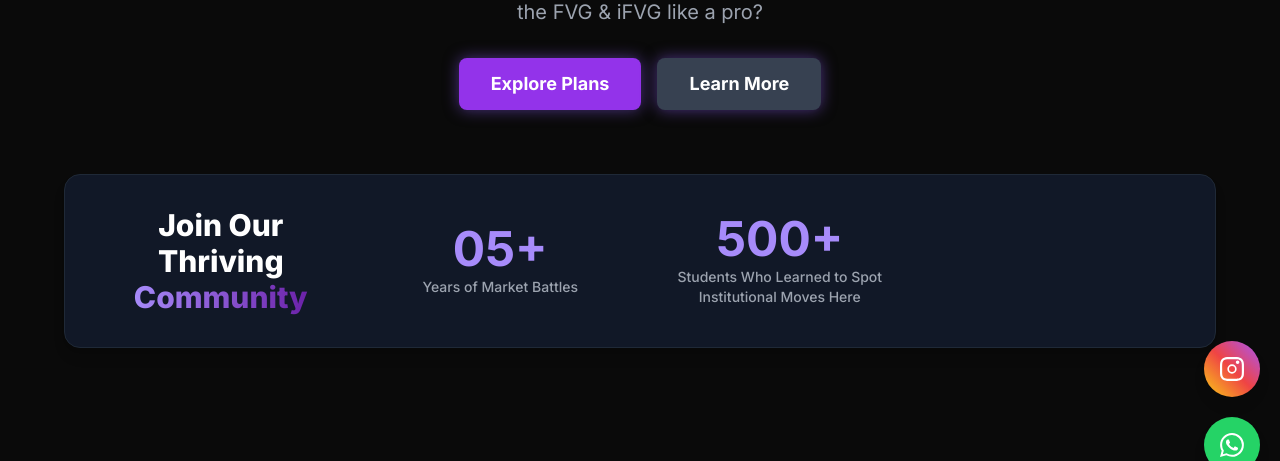
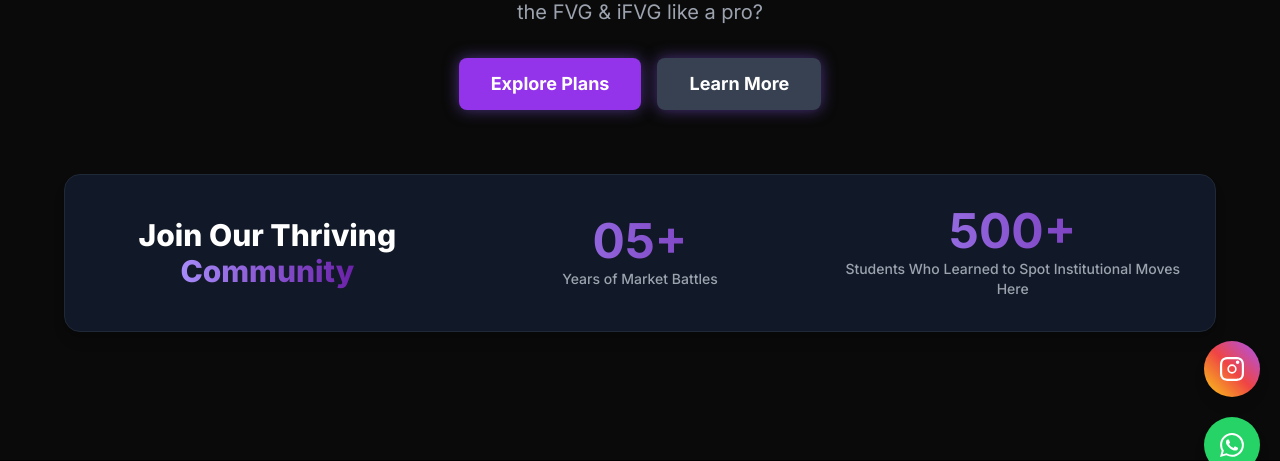
Before and after one commit to tradewithplan/trade-with-plan-flask-app, a Flask app: page / in a window 1280 px wide. Shown: the part 307-768 px from the top of the page. Run offline with Flask 3, Linux system fonts and the light colour scheme; some libraries are stand-ins or nearby versions.

Commit message:
Update stat format

```diff
--- a/templates/index.html
+++ b/templates/index.html
@@ -204,27 +204,31 @@
                 </div>
 
                 <!-- Community Stats Section -->
+                <!-- Outer container (centered, dark background, rounded corners, shadow, and padding) -->
                 <div class="w-full max-w-6xl mx-auto bg-gray-900 border border-gray-800 rounded-2xl shadow-lg p-8">
 
-                    <!-- Grid container for the stats -->
-                    <div class="grid grid-cols-1 sm:grid-cols-2 lg:grid-cols-4 gap-8 items-center">
+                    <!-- Responsive grid:
+                         - 1 column on mobile
+                         - 2 columns on small screens
+                         - 3 columns on large screens -->
+                    <div class="grid grid-cols-1 sm:grid-cols-2 lg:grid-cols-3 gap-8 items-center">
 
-                        <!-- Stat 1: Main Welcome/Intro -->
+                        <!-- Heading section (takes 2 columns on small screens, 1 column on large screens) -->
                         <div class="sm:col-span-2 lg:col-span-1 flex flex-col justify-center text-center">
                             <h2 class="text-2xl sm:text-3xl font-extrabold text-white leading-tight">
                                 Join Our Thriving <span class="gradient-text">Community</span>
                             </h2>
                         </div>
 
-                        <!-- Stat 2: Years of Experience -->
+                        <!-- Stat Block #1: Years of Market Battles -->
                         <div class="text-center">
-                            <p class="text-4xl lg:text-5xl font-bold text-violet-400">05+</p>
+                            <p class="gradient-text text-4xl lg:text-5xl font-bold leading-tight">05+</p>
                             <p class="text-gray-400 mt-1 text-sm font-medium">Years of Market Battles</p>
                         </div>
 
-                        <!-- Stat 3: Students Trained -->
+                        <!-- Stat Block #2: Students Trained -->
                         <div class="text-center">
-                            <p class="text-4xl lg:text-5xl font-bold text-violet-400">500+</p>
+                            <p class="gradient-text text-4xl lg:text-5xl font-bold leading-tight">500+</p>
                             <p class="text-gray-400 mt-1 text-sm font-medium">Students Who Learned to Spot Institutional Moves Here</p>
                         </div>
                     </div>
@@ -326,7 +330,7 @@
                             <li class="flex items-start"><svg class="w-5 h-5 flex-shrink-0 text-green-500 mr-2" fill="none" stroke="currentColor" viewBox="0 0 24 24"><path stroke-linecap="round" stroke-linejoin="round" stroke-width="2" d="M5 13l4 4L19 7"/></svg>Weekday Live Market Support</li>
                             <li class="flex items-start"><svg class="w-5 h-5 flex-shrink-0 text-green-500 mr-2" fill="none" stroke="currentColor" viewBox="0 0 24 24"><path stroke-linecap="round" stroke-linejoin="round" stroke-width="2" d="M5 13l4 4L19 7"/></svg>Lifetime Course Access</li>
                             <li class="flex items-start"><svg class="w-5 h-5 flex-shrink-0 text-green-500 mr-2" fill="none" stroke="currentColor" viewBox="0 0 24 24"><path stroke-linecap="round" stroke-linejoin="round" stroke-width="2" d="M5 13l4 4L19 7"/></svg>Personal Doubt Sessions</li>
-                            <li class="flex items-start"><svg class="w-5 h-5 flex-shrink-0 text-green-500 mr-2" fill="none" stroke="currentColor" viewBox="0 0 24 24"><path stroke-linecap="round" stroke-linejoin="round" stroke-width="2" d="M5 13l4 4L19 7"/></svg>Free 1-Month Premium Signals (worth $29)</li>
+                            <li class="flex items-start"><svg class="w-5 h-5 flex-shrink-0 text-green-500 mr-2" fill="none" stroke="currentColor" viewBox="0 0 24 24"><path stroke-linecap="round" stroke-linejoin="round" stroke-width="2" d="M5 13l4 4L19 7"/></svg>Free 1-Month Premium Signals<br>(worth $29)</li>
                         </ul>
 
                         <div class="mt-auto">
@@ -360,9 +364,9 @@
                         <ul class="space-y-4 text-gray-300 mb-8 flex-grow">
                             <li class="flex items-start"><svg class="w-5 h-5 flex-shrink-0 text-green-500 mr-2" fill="none" stroke="currentColor" viewBox="0 0 24 24"><path stroke-linecap="round" stroke-linejoin="round" stroke-width="2" d="M5 13l4 4L19 7"/></svg>Everything in "ICT Forever Model"</li>
                             <li class="flex items-start"><svg class="w-5 h-5 flex-shrink-0 text-green-500 mr-2" fill="none" stroke="currentColor" viewBox="0 0 24 24"><path stroke-linecap="round" stroke-linejoin="round" stroke-width="2" d="M5 13l4 4L19 7"/></svg>From Zero to ICT Pro</li>
-                            <li class="flex items-start"><svg class="w-5 h-5 flex-shrink-0 text-green-500 mr-2" fill="none" stroke="currentColor" viewBox="0 0 24 24"><path stroke-linecap="round" stroke-linejoin="round" stroke-width="2" d="M5 13l4 4L19 7"/></svg>Choose Your Suitable Strategy ( 2 more models Added )</li>
+                            <li class="flex items-start"><svg class="w-5 h-5 flex-shrink-0 text-green-500 mr-2" fill="none" stroke="currentColor" viewBox="0 0 24 24"><path stroke-linecap="round" stroke-linejoin="round" stroke-width="2" d="M5 13l4 4L19 7"/></svg>Choose Your Suitable Strategy<br>(2 more models added)</li>
                             <li class="flex items-start"><svg class="w-5 h-5 flex-shrink-0 text-green-500 mr-2" fill="none" stroke="currentColor" viewBox="0 0 24 24"><path stroke-linecap="round" stroke-linejoin="round" stroke-width="2" d="M5 13l4 4L19 7"/></svg>Personal Doubt Sessions</li>
-                            <li class="flex items-start"><svg class="w-5 h-5 flex-shrink-0 text-green-500 mr-2" fill="none" stroke="currentColor" viewBox="0 0 24 24"><path stroke-linecap="round" stroke-linejoin="round" stroke-width="2" d="M5 13l4 4L19 7"/></svg>Free 1-Month Premium Signals (worth $29)</li>
+                            <li class="flex items-start"><svg class="w-5 h-5 flex-shrink-0 text-green-500 mr-2" fill="none" stroke="currentColor" viewBox="0 0 24 24"><path stroke-linecap="round" stroke-linejoin="round" stroke-width="2" d="M5 13l4 4L19 7"/></svg>Free 1-Month Premium Signals<br>(worth $29)</li>
                         </ul>
                         <div class="mt-auto">
                             {% if 'Basic to Advanced' in purchased_courses %}
@@ -396,7 +400,7 @@
                                 <li class="flex items-start"><svg class="w-5 h-5 flex-shrink-0 text-green-500 mr-2" fill="none" stroke="currentColor" viewBox="0 0 24 24"><path stroke-linecap="round" stroke-linejoin="round" stroke-width="2" d="M5 13l4 4L19 7"/></svg>Free 5k Funded Account</li>
                                 <li class="flex items-start"><svg class="w-5 h-5 flex-shrink-0 text-green-500 mr-2" fill="none" stroke="currentColor" viewBox="0 0 24 24"><path stroke-linecap="round" stroke-linejoin="round" stroke-width="2" d="M5 13l4 4L19 7"/></svg>Funded Account Passing Assistance</li>
                                 <li class="flex items-start"><svg class="w-5 h-5 flex-shrink-0 text-green-500 mr-2" fill="none" stroke="currentColor" viewBox="0 0 24 24"><path stroke-linecap="round" stroke-linejoin="round" stroke-width="2" d="M5 13l4 4L19 7"/></svg>Personal Doubt Clearing Sessions</li>
-                                <li class="flex items-start"><svg class="w-5 h-5 flex-shrink-0 text-green-500 mr-2" fill="none" stroke="currentColor" viewBox="0 0 24 24"><path stroke-linecap="round" stroke-linejoin="round" stroke-width="2" d="M5 13l4 4L19 7"/></svg>Free 3-Months Premium Signals (worth $89)</li>
+                                <li class="flex items-start"><svg class="w-5 h-5 flex-shrink-0 text-green-500 mr-2" fill="none" stroke="currentColor" viewBox="0 0 24 24"><path stroke-linecap="round" stroke-linejoin="round" stroke-width="2" d="M5 13l4 4L19 7"/></svg>Free 3-Months Premium Signals<br>(worth $89)</li>
                         </ul>
                         <div class="mt-auto">
                             {% if '1-1 Personal Mentorship' in purchased_courses %}
```
